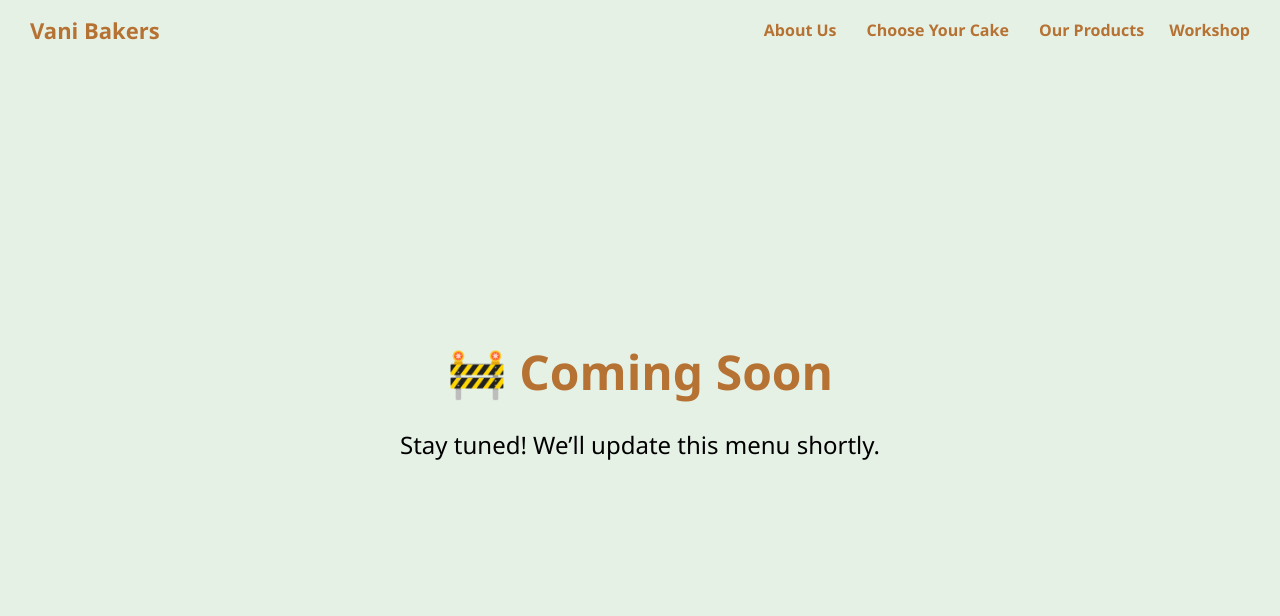
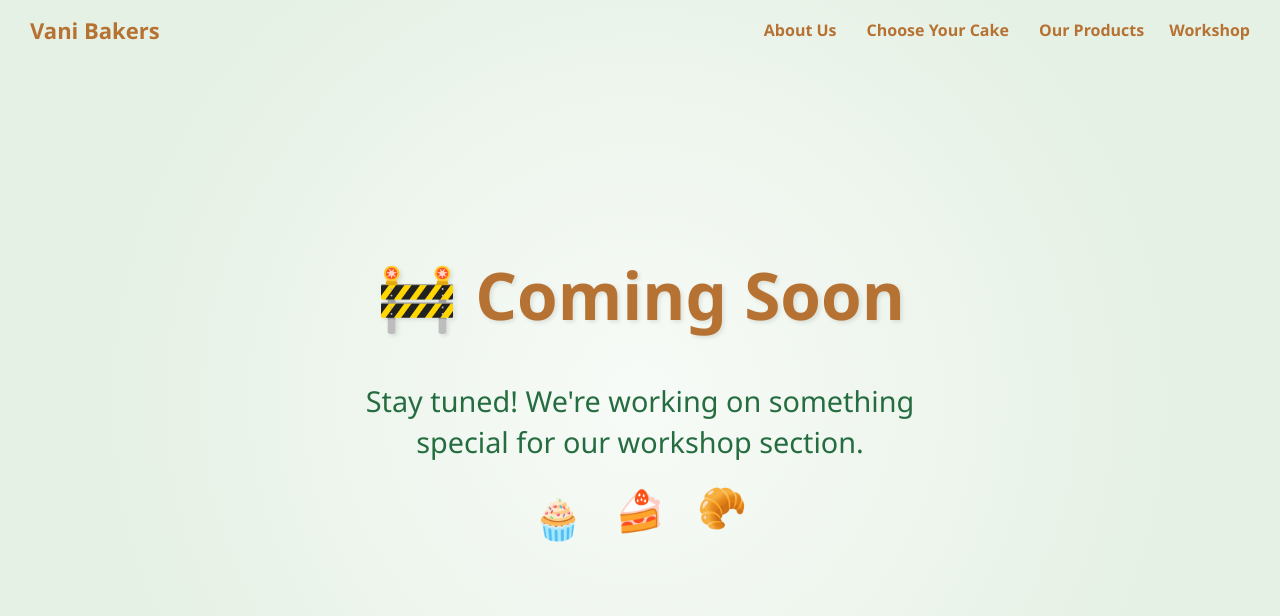
Before and after one commit to sathya2793/bakers, a React (Create React App) app: page /workshop in a window 1280 px wide. Shown: the top 616 px of the page. Built offline with nearby package versions, Linux system fonts and the light colour scheme; no server answers.

Commit message:
updated comingSoon page

```diff
--- a/src/pages/ComingSoon.css
+++ b/src/pages/ComingSoon.css
@@ -5,16 +5,77 @@
     align-items: center;
     text-align: center;
     flex-direction: column;
-    color: #f7f4ee;
+    padding: 2rem;
+    position: relative;
+    overflow: hidden;
 }
 
 .coming-soon h1 {
-    font-size: 3em;
+    font-size: 4em;
     margin: 0;
+    color: #B67233;
+    text-shadow: 2px 2px 4px rgba(0, 0, 0, 0.1);
+    animation: pulse 2s infinite ease-in-out;
 }
 
 .coming-soon p {
-    font-size: 1.5em;
-    margin-top: 1em;
-    color: #000;
+    font-size: 1.8em;
+    margin-top: 1.5em;
+    color: #256d40;
+    max-width: 600px;
+    line-height: 1.4;
+    font-weight: 500;
 }
+
+@keyframes pulse {
+    0% { transform: scale(1); }
+    50% { transform: scale(1.05); }
+    100% { transform: scale(1); }
+}
+
+@media (max-width: 768px) {
+    .coming-soon h1 {
+        font-size: 3em;
+    }
+
+    .coming-soon p {
+        font-size: 1.4em;
+    }
+}
+
+.coming-soon-container {
+    width: 100%;
+    height: 100vh;
+    display: flex;
+    justify-content: center;
+    align-items: center;
+    background-color: #e6f1e5;
+    background-image: radial-gradient(circle, rgba(255,255,255,0.7) 0%, rgba(230,241,229,0.5) 70%);
+}
+
+.coming-soon-decoration {
+    margin-top: 2rem;
+    display: flex;
+    justify-content: center;
+    gap: 2rem;
+}
+
+.coming-soon-decoration span {
+    font-size: 2.5rem;
+    animation: float 3s infinite ease-in-out;
+    display: inline-block;
+}
+
+.coming-soon-decoration span:nth-child(2) {
+    animation-delay: 0.5s;
+}
+
+.coming-soon-decoration span:nth-child(3) {
+    animation-delay: 1s;
+}
+
+@keyframes float {
+    0% { transform: translateY(0); }
+    50% { transform: translateY(-15px); }
+    100% { transform: translateY(0); }
+}
--- a/src/pages/Workshop.jsx
+++ b/src/pages/Workshop.jsx
@@ -2,10 +2,17 @@ import "./ComingSoon.css";
 
 const Workshop = () => {
   return (
-   <div class="coming-soon">
-    <h1>🚧 Coming Soon</h1>
-    <p>Stay tuned! We’ll update this menu shortly.</p>
-  </div>
+    <div className="coming-soon-container">
+      <div className="coming-soon">
+        <h1>🚧 Coming Soon</h1>
+        <p>Stay tuned! We're working on something special for our workshop section.</p>
+        <div className="coming-soon-decoration">
+          <span>🧁</span>
+          <span>🍰</span>
+          <span>🥐</span>
+        </div>
+      </div>
+    </div>
   );
 };
 
```
